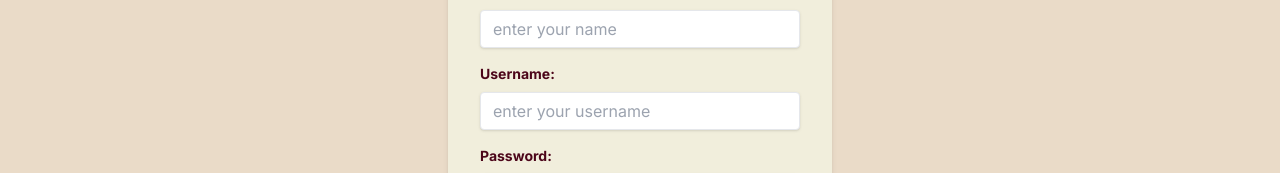
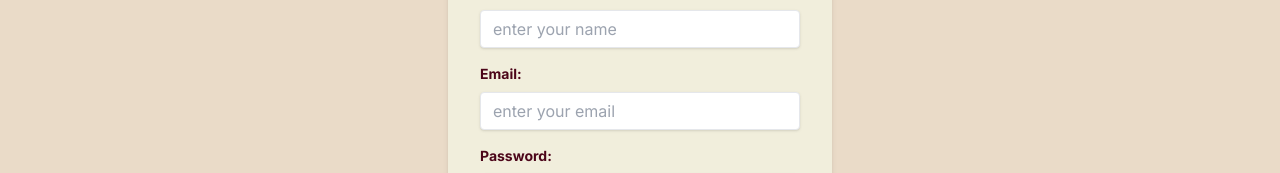
Before and after one commit to jaya855/Inventory-Management-System, a Next.js app: page /signup in a window 1280 px wide. Shown: the part 298-471 px from the top of the page. Built offline with nearby package versions, Linux system fonts and the light colour scheme.

Commit message:
achaawwww

```diff
--- /dev/null
+++ b/app/api/signup/route.js
@@ -0,0 +1,39 @@
+import dbconnect from "@/lib/dbconnect";
+import User from "@/lib/Models/User";
+export default  signup= async (req,res) => {
+    console.log("hii jaya from signup backend")
+        dbconnect()
+        try {
+            const {name, email,password } = req.body;
+            console.log(req.body);
+            let check=false;
+            let existingdata=await User.findOne({ email })
+            if (existingdata) {
+                check=true;
+                console.log("inside bro")
+                return res.status(409).json({
+                    success: false,
+                    message: "user already registered"
+
+                });
+
+            }
+
+            if(check==false)
+            console.log("1");
+            let data=req.body
+            let newuser =await  User.create({name, email,password });
+           res.status(201).json({
+                success: true,
+                message: "user registration done successful"
+            });
+            console.log("4");
+        }
+        catch (error) {
+            res.status(500).json({
+
+                success: false,
+                message: "user registration failed due to some interal server issues"
+            });
+        }
+}
--- a/app/login/page.jsx
+++ b/app/login/page.jsx
@@ -9,7 +9,7 @@ import Navbar from '@/components/Navbar';
 
 const Login = () => {
   const router = useRouter()
-  const [formData,setFormData]=useState({username:"",password:""})
+  const [formData,setFormData]=useState({email:"",password:""})
 
   const handleChange=(e)=>{
     const { value, name } = e.target;
@@ -29,17 +29,17 @@ const Login = () => {
       <form className="bg-[#F1EEDC] shadow-md rounded px-8 pt-6 pb-8 mb-4 w-96">
         <h2 className="text-2xl font-bold mb-4 text-rose-950">Login</h2>
         <div className="mb-4">
-          <label className="block text-rose-950 text-sm font-bold mb-2" htmlFor="username">
-            Username:
+          <label className="block text-rose-950 text-sm font-bold mb-2" htmlFor="email">
+            Email:
           </label>
           <input
             className="shadow appearance-none border rounded w-full py-2 px-3 text-gray-700 leading-tight focus:outline-none focus:shadow-outline"
-            id="username"
+            id="email"
             type="text"
-            placeholder='enter your username'
+            placeholder='enter your email'
             required
-            name="username"
-            value={formData.username}
+            name="email"
+            value={formData.email}
             onChange={handleChange}
           />
         </div>
@@ -63,7 +63,7 @@ const Login = () => {
           <button
             className="bg-rose-950 hover:bg-blue-700 text-white font-bold py-2 px-4 rounded focus:outline-none focus:shadow-outline"
             type="submit"
-            onSubmit={submitHandler}
+            onClick={submitHandler}
           >
             Login
           </button>
--- a/app/signup/page.jsx
+++ b/app/signup/page.jsx
@@ -1,4 +1,5 @@
 "use client"
+import axios from 'axios'
 import React from 'react';
 import { useState } from 'react';
 import Link from 'next/link'
@@ -8,7 +9,7 @@ import Navbar from '@/components/Navbar';
 
 const Login = () => {
   const router = useRouter()
-  const [formData,setFormData]=useState({name:"",username:"",password:""})
+  const [formData,setFormData]=useState({name:"",email:"",password:""})
 
   const handleChange=(e)=>{
     const { value, name } = e.target;
@@ -18,8 +19,19 @@ const Login = () => {
 
     }));
   }
-  const submitHandler=()=>{
-    router.push('/stocks')
+  const submitHandler=async(e)=>{
+     e.preventDefault();
+     try{
+        const res= await axios.post("http://localhost:3000/api/signup",formData);
+        console.log(res.data.message)
+        console.log("signup successful")
+        router.push("/login")
+     }
+     catch(error){
+       console.log(error)
+     }
+
+
   }
   return (
     <div>
@@ -43,17 +55,17 @@ const Login = () => {
           />
         </div>
         <div className="mb-4">
-          <label className="block text-rose-950 text-sm font-bold mb-2" htmlFor="username">
-            Username:
+          <label className="block text-rose-950 text-sm font-bold mb-2" htmlFor="email">
+            Email:
           </label>
           <input
             className="shadow appearance-none border rounded w-full py-2 px-3 text-gray-700 leading-tight focus:outline-none focus:shadow-outline"
-            id="username"
+            id="email"
             type="text"
-            placeholder='enter your username'
+            placeholder='enter your email'
             required
-            name="username"
-            value={formData.username}
+            name="email"
+            value={formData.email}
             onChange={handleChange}
           />
         </div>
@@ -77,7 +89,7 @@ const Login = () => {
           <button
             className="bg-rose-950 hover:bg-blue-700 text-white font-bold py-2 px-4 rounded focus:outline-none focus:shadow-outline"
             type="submit"
-            onSubmit={submitHandler}
+            onClick={submitHandler}
           >
             Signup
           </button>
--- /dev/null
+++ b/lib/Models/User.js
@@ -0,0 +1,21 @@
+const mongoose =require('mongoose');
+
+const userSchema = new mongoose.Schema({
+
+    name : {
+        type : String,
+        required : true,
+    },
+    email : {
+        type : String,
+        required : true,
+        unique : true,
+    },
+    password : {
+        type : String,
+        required : true,
+    }
+})
+
+const User = mongoose.model('User',userSchema);
+module.exports = User;
--- /dev/null
+++ b/lib/dbconnect.js
@@ -0,0 +1,20 @@
+const mongoose = require('mongoose');
+const dotenv=require('dotenv');
+dotenv.config();
+
+
+const dbconnect = async ()=>{
+    try{
+      await mongoose.connect(process.env.MONGODB_URL,{
+        useNewUrlParser: true,
+        useUnifiedTopology: true,
+      });
+
+      console.log("db connected successfully");
+    }
+    catch(error){
+        console.log("db connection failed");
+    }
+}
+
+module.exports=dbconnect;
--- a/package.json
+++ b/package.json
@@ -9,7 +9,10 @@
     "lint": "next lint"
   },
   "dependencies": {
+    "axios": "^1.6.8",
     "bootstrap": "^5.3.3",
+    "dotenv": "^16.4.5",
+    "mongoose": "^8.3.2",
     "next": "14.2.3",
     "react": "^18",
     "react-dom": "^18",
```
Also changed, not shown: app/api/login/route.js (added), lib/Models/Stocks.js (added), 2 other files (tests, documents, lock files or other folders).
